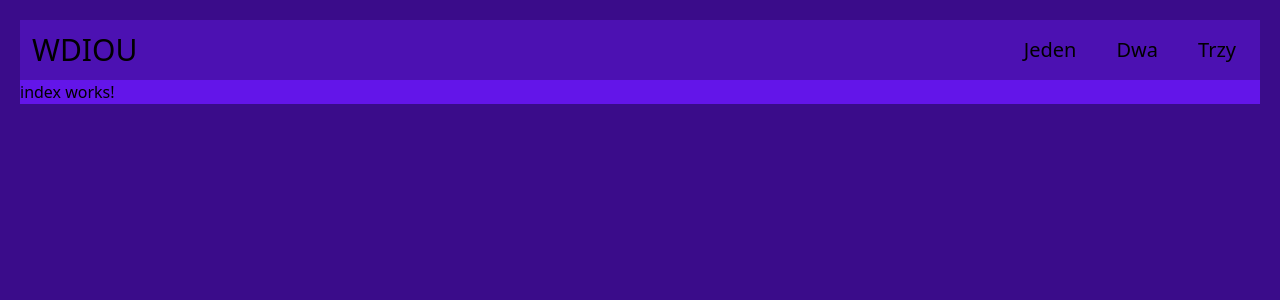
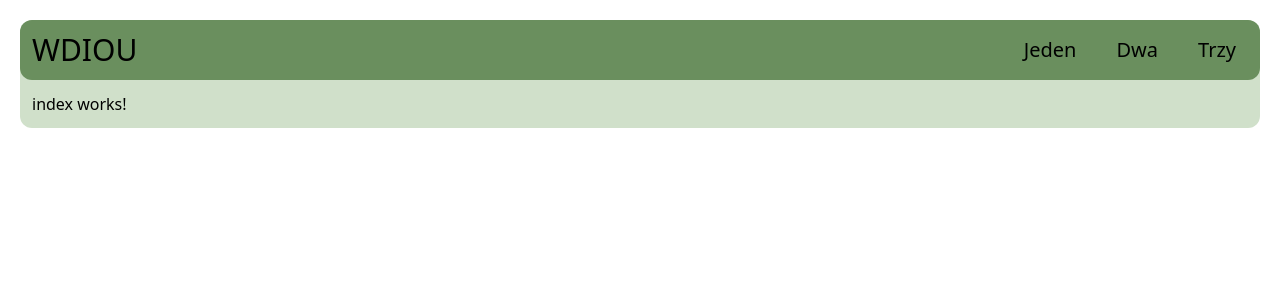
Before and after one commit to h3x4d3cim4l/WDIOU, an Angular app: page /index in a window 1280 px wide. Shown: the top 300 px of the page. Built offline with nearby package versions, Linux system fonts and the light colour scheme.

Commit message:
app component basic template done

```diff
--- a/src/app/app.component.html
+++ b/src/app/app.component.html
@@ -5,15 +5,15 @@
   <meta name="viewport" content="width=device-width, initial-scale=1.0">
   <title>Document</title>
 </head>
-<body>
-  <nav class="w-full sticky top-0 flex space-x-4 items-center bg-custom-navbar">
+<body class="rounded-xl">
+  <nav class="w-full sticky top-0 flex space-x-4 items-center bg-custom-navbar rounded-xl">
     <div class="flex justify-start w-2/5">
       <a routerLink="/index" routerLinkActive="active" class="text-3xl m-3">WDIOU</a>
     </div>
     <div class="flex justify-end w-3/5">
       <ul class="list-none flex space-x-6 flex-row mr-4 text-xl">
         <li class=" p-2 hover:bg-navbar-hover">
-          <a routerLink="/huj" routerLinkActive="active">Jeden</a>
+          <a routerLink="/huj" routerLinkActive="active" class="hover:text-navbar-hover-text">Jeden</a>
         </li>
         <li class="p-2 hover:bg-navbar-hover">
           <a>Dwa</a>
@@ -24,7 +24,11 @@
       </ul>
     </div>
   </nav>
+
+<main class="h-full p-3">
 <router-outlet></router-outlet>
+</main>
+
 </body>
 
 </html>
--- a/src/styles.scss
+++ b/src/styles.scss
@@ -2,8 +2,11 @@
 @tailwind components;
 @tailwind utilities;
 
-$background_total: rgb(58, 12, 138);
-$background_content: rgb(99, 21, 233);
+$background_total:white;
+$background_content: rgb(208,224,202);
+$background_navbar:rgb(106,143,94);
+
+$navbar_hover_text: rgb(191,212,184);
 html{
     background-color: $background_total;
     padding:10px; //!Rozwiazanie tymczasowe
@@ -11,5 +14,11 @@ html{
     body
     {
         background-color:$background_content;
+        nav{
+            background-color:$background_navbar;
+            li:hover a{
+                color:$navbar_hover_text;
+            }
+        }
     }
 }
--- a/tailwind.config.js
+++ b/tailwind.config.js
@@ -6,9 +6,8 @@ module.exports = {
   theme: {
     extend: {
       colors:{
-        'custom-navbar': 'rgb(76, 17, 178)',
-        'navbar-hover': '#5616c4',
-        'navbar-hover-text': '#0f2a54',
+        // 'custom-navbar': 'rgb(76, 17, 178)',
+        'navbar-hover': 'rgb(85,115,75)',
       }
     },
   },
```
